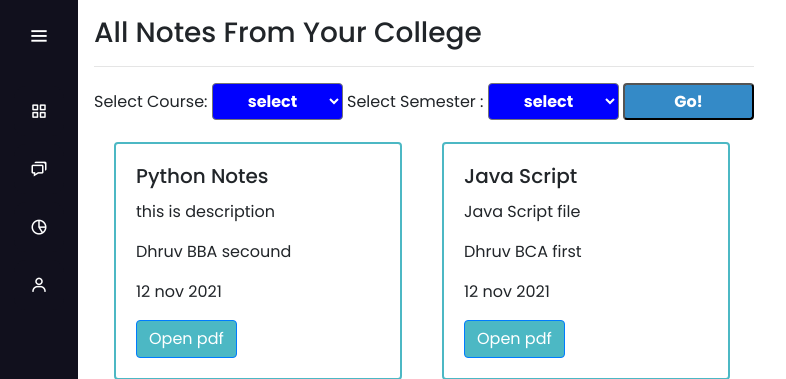
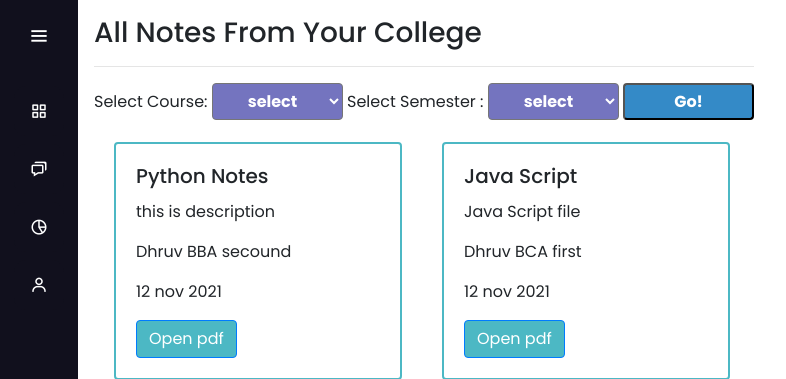
Before and after one commit to itsdhruvgupta/NotesOfCollegeSite, a Django app: page /study-materials/ in a window 1280 px wide. Shown: the part 56-435 px from the top of the page, without its empty margins (0-786 px from the left). Run offline with Django 3.2, Linux system fonts and the light colour scheme; data comes from the database, SQL or seed files in the repository; some libraries are stand-ins or nearby versions.

Commit message:
study material button color

```diff
--- a/notesSite/templates/Study-Materials.html
+++ b/notesSite/templates/Study-Materials.html
@@ -31,7 +31,7 @@
        }
 
        .option{
-           background-color: blue;
+           background-color: #7474BF;
     font-weight: bold;
     color: white;
     padding: 0.5;
```
